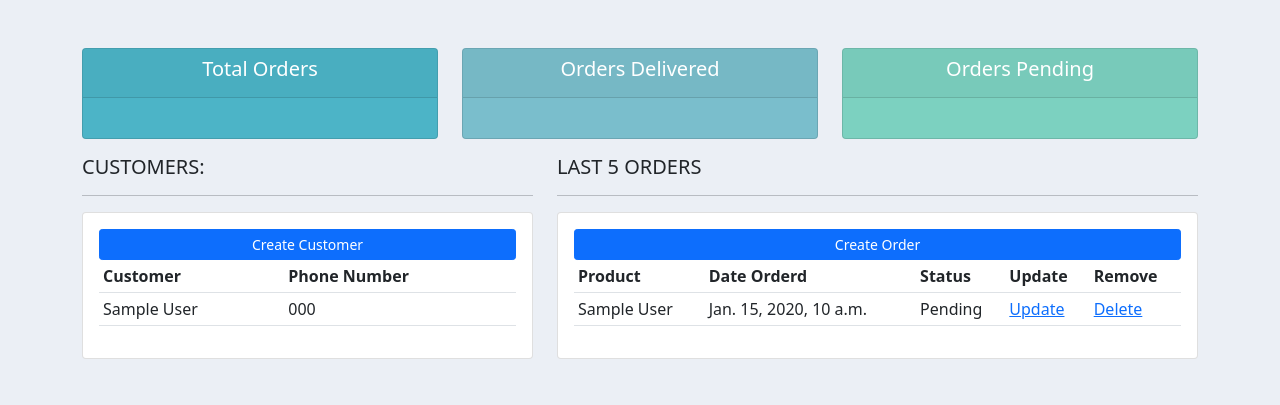
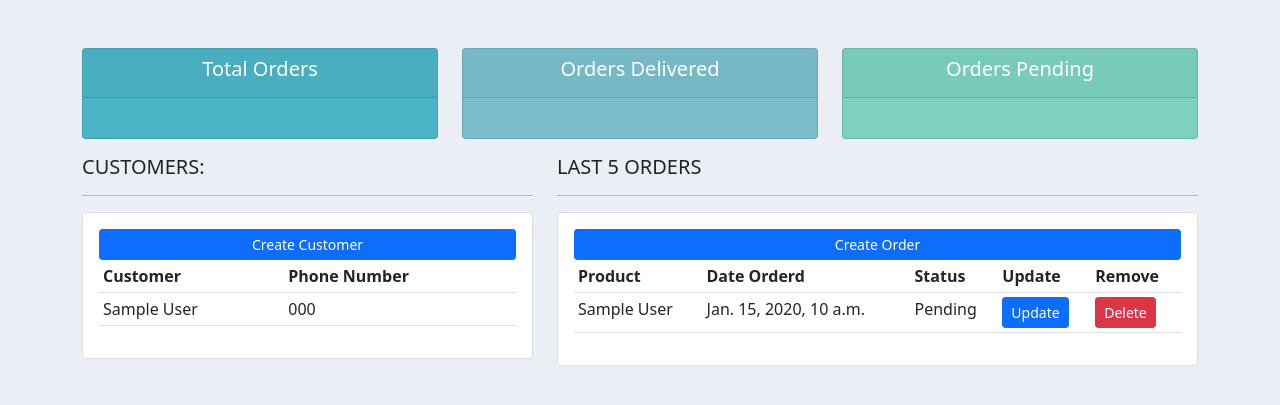
Before and after one commit to imrptsngh/crm-django, a Django app: page / in a window 1280 px wide. Shown: the part 56-461 px from the top of the page. Run offline with Django 3.2, Linux system fonts and the light colour scheme; tables that the repository leaves empty hold one stand-in row (values such as "Sample post").

Commit message:
Made all buttons

```diff
--- a/accounts/templates/accounts/customer.html
+++ b/accounts/templates/accounts/customer.html
@@ -63,8 +63,8 @@
                             <td> {{ order.product.category }} </td>
                             <td> {{ order.date_created }} </td>
                             <td> {{ order.status }} </td>
-                            <td> <a href=''> Update </a> </td>
-                            <td> <a href=''> Remove </a> </td>
+                            <td> <a class= "btn btn-sm btn-primary" href=""> Update </a> </td>
+                            <td> <a class= "btn btn-sm btn-danger" href=""> Remove </a> </td>
                     </tr>
                     {% endfor %}
 
--- a/accounts/templates/accounts/dashboard.html
+++ b/accounts/templates/accounts/dashboard.html
@@ -45,8 +45,8 @@
                     <td>{{ o.product.name }}</td>
                     <td>{{ o.date_created }}</td>
                     <td>{{ o.status }}</td>
-                    <td><a href = ''>Update</td>
-                    <td><a href = ''>Delete</td>
+                    <td><a class= "btn btn-sm btn-primary" href = ''>Update</td>
+                    <td><a class= "btn btn-sm btn-danger" href = ''>Delete</td>
                 </tr>
                 {% endfor %}
 
--- a/accounts/urls.py
+++ b/accounts/urls.py
@@ -5,5 +5,5 @@ from . import views
 urlpatterns = [
     path('', views.home),
     path('products/', views.product),
-    path('customer/<str:pk>', views.customer),
+    path('customer/<int:pk>', views.customer),
 ]
```
